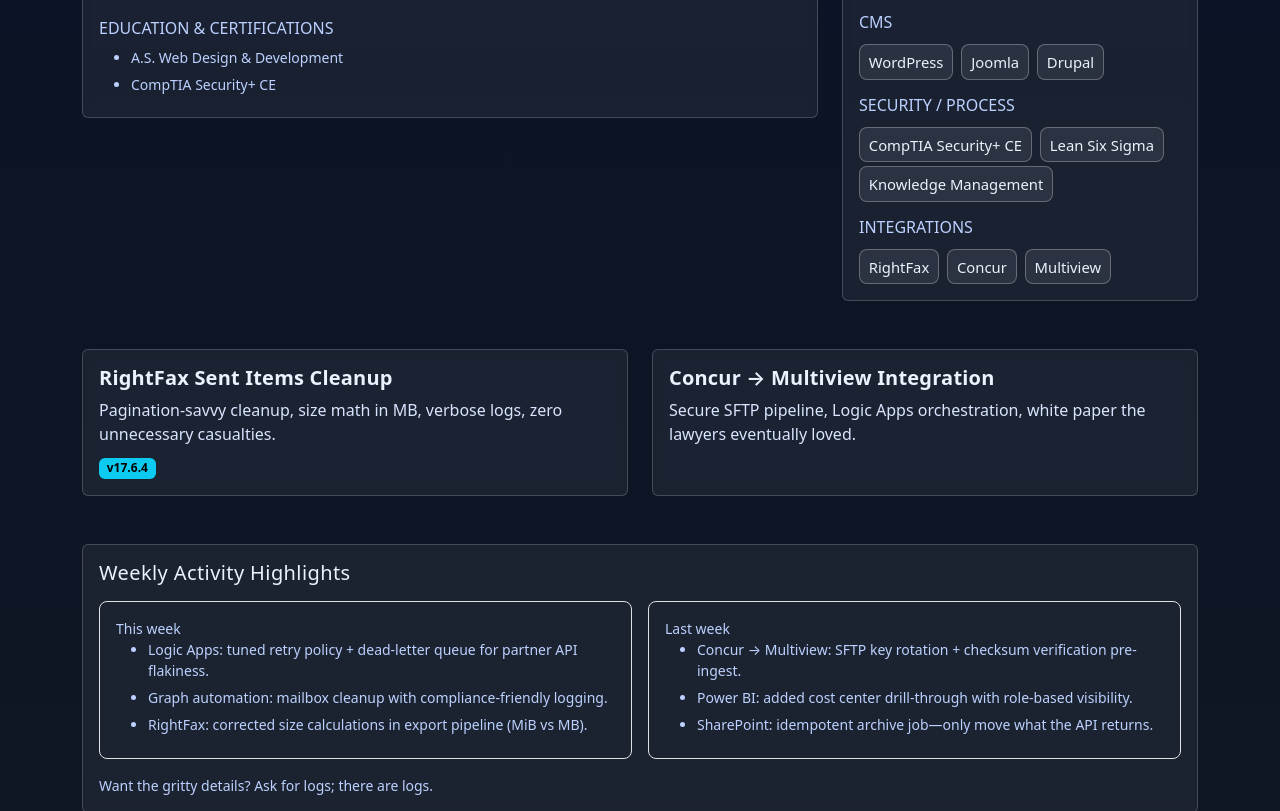
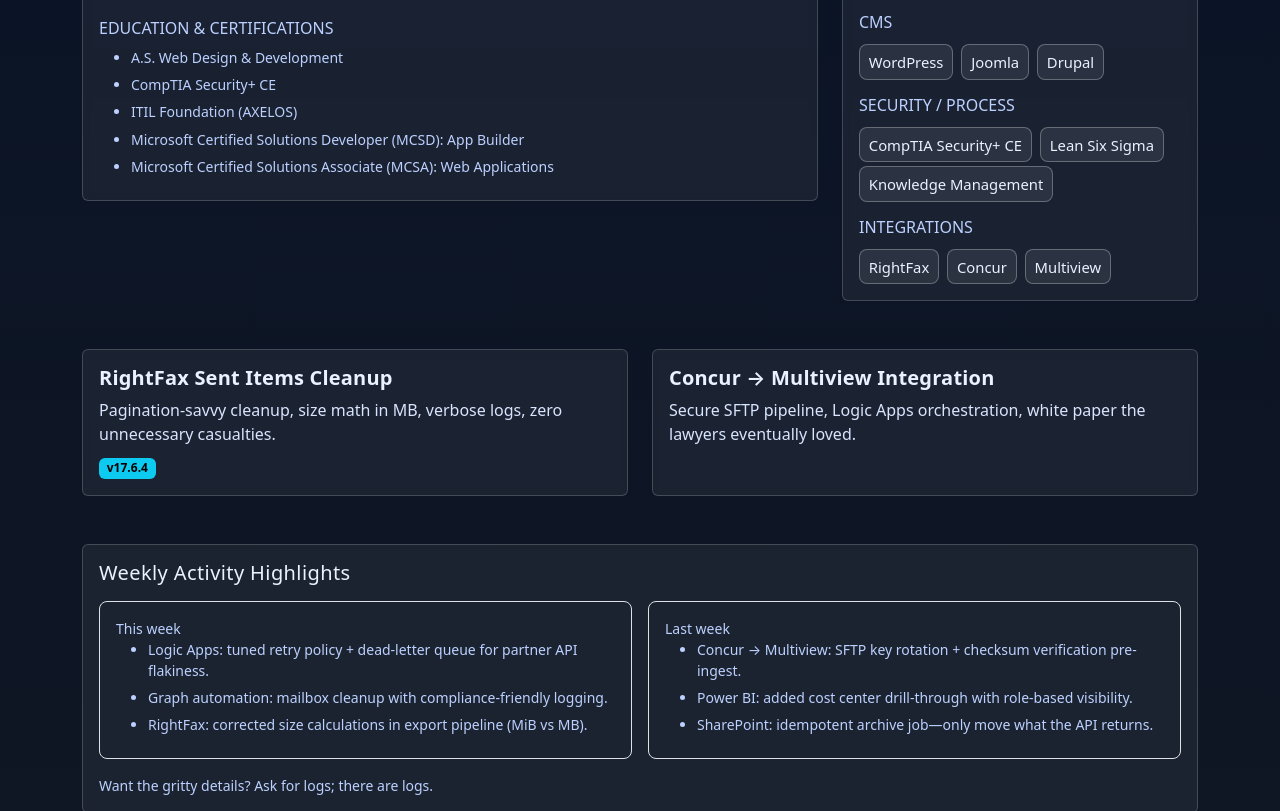
Before and after one commit to blayderunner123/adcox-ai-site, a plain HTML site: page index.html in a window 1280 px wide. Shown: the part 1099-1910 px from the top of the page. Drawn offline with nearby package versions, Linux system fonts and the light colour scheme.

Commit message:
Resume build: skills matrix, weekly highlights, favicons, OG + JSON-LD

```diff
--- a/index.html
+++ b/index.html
@@ -345,10 +345,13 @@
               <!-- Education & Certs -->
               <div class="mt-4">
                 <h4 class="h6 text-uppercase text-secondary">Education & Certifications</h4>
-                <ul class="resume-list text-secondary small mb-0">
-                  <li>A.S. Web Design & Development</li>
-                  <li>CompTIA Security+ CE</li>
-                </ul>
+				<ul class="resume-list text-secondary small mb-0">
+				  <li>A.S. Web Design & Development</li>
+				  <li>CompTIA Security+ CE</li>
+				  <li>ITIL Foundation (AXELOS)</li>
+				  <li>Microsoft Certified Solutions Developer (MCSD): App Builder</li>
+				  <li>Microsoft Certified Solutions Associate (MCSA): Web Applications</li>
+				</ul>
               </div>
             </div>
           </div>
```
